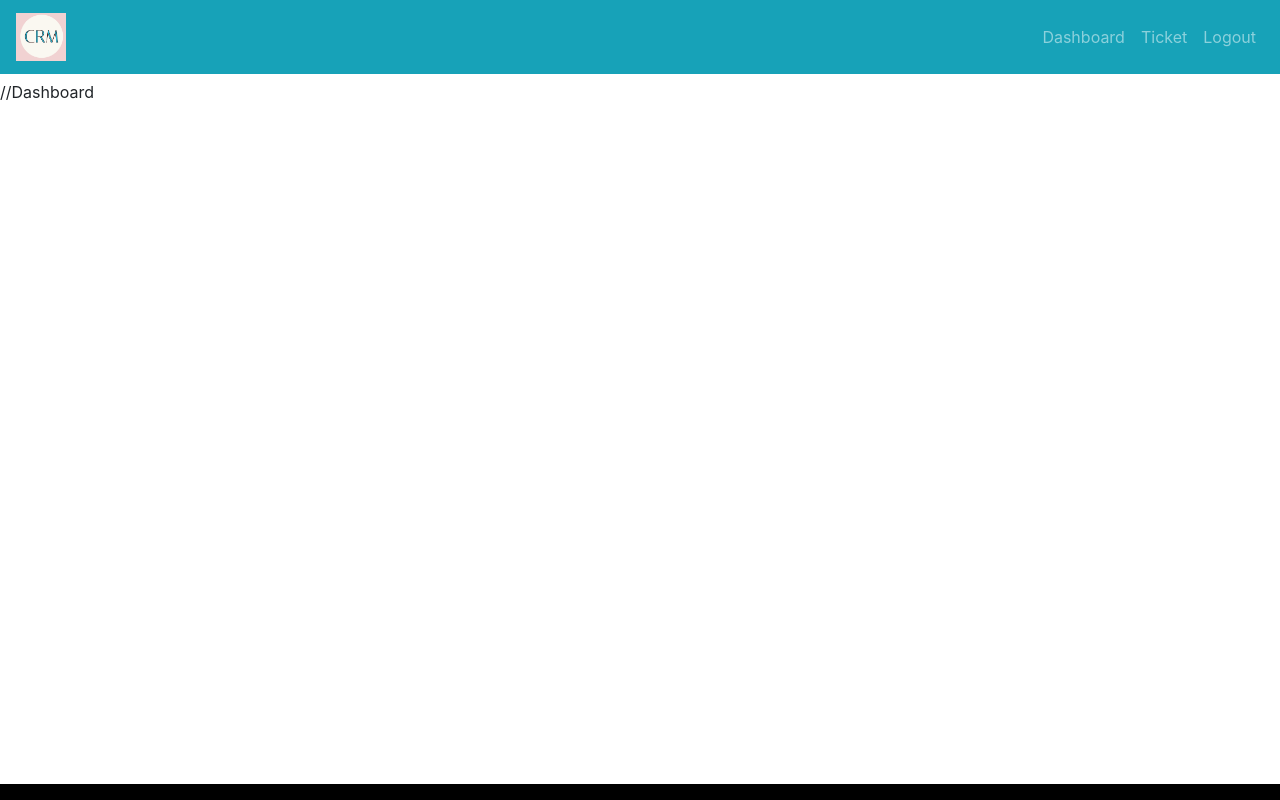
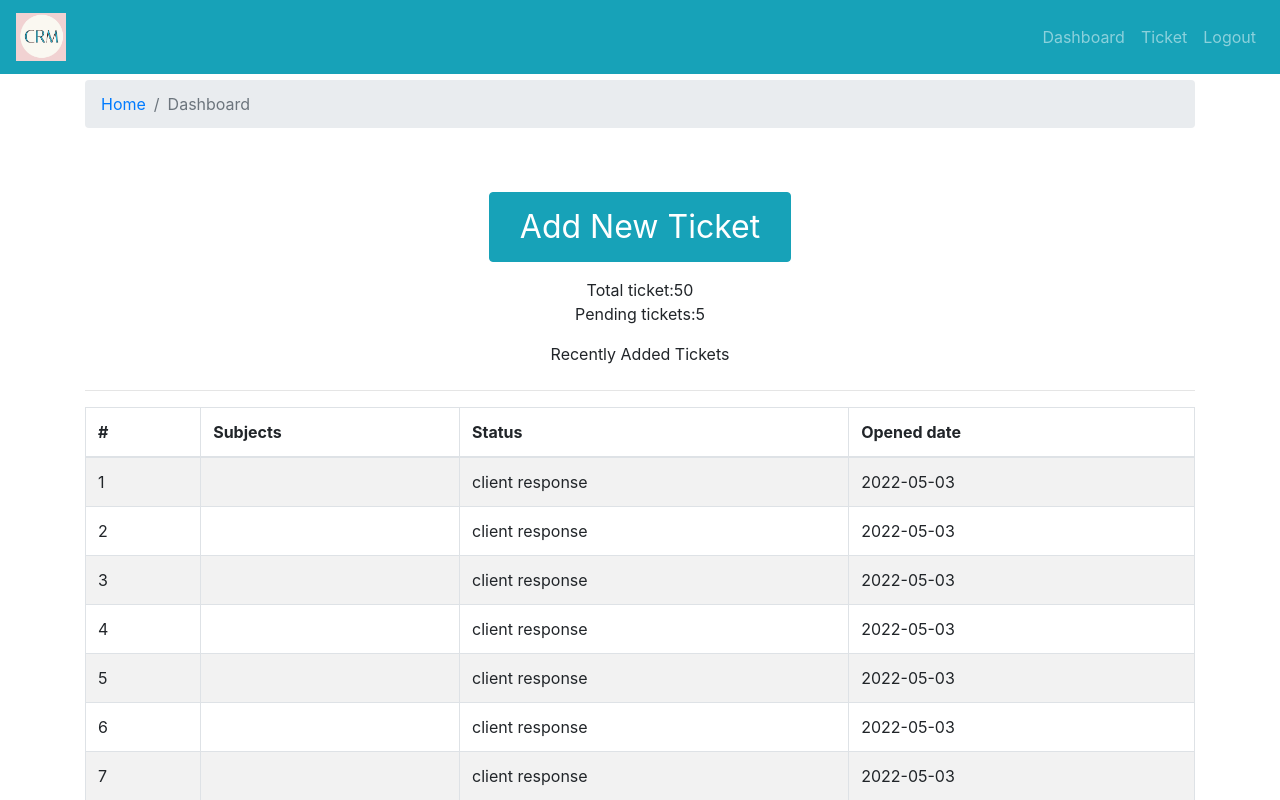
Before and after one commit to Nish263/crm-frontend, a React (Create React App) app: page / in a window 1280 px wide. Shown: the top 800 px of the page. Built offline with nearby package versions, Linux system fonts and the light colour scheme.

Commit message:
layout and breadcrumb added

```diff
--- a/src/App.js
+++ b/src/App.js
@@ -1,6 +1,7 @@
 import React from "react";
 import "./App.css";
 import { DefaultLayout } from "./components/layout/DefaultLayout";
+import { Dashboard } from "./pages/Entry/dashboard/Dashboard.page";
 
 import { Entry } from "./pages/Entry/Entry.page";
 
@@ -8,7 +9,9 @@ function App() {
   return (
     <div className="App">
       {/* <Entry /> */}
-      <DefaultLayout>//Dashboard</DefaultLayout>
+      <DefaultLayout>
+        <Dashboard />
+      </DefaultLayout>
     </div>
   );
 }
--- /dev/null
+++ b/src/assests/Data/dummy-tickets.json
@@ -0,0 +1,53 @@
+[
+  {
+    "id": 1,
+    "status": "client response",
+    "addedAt": "2022-05-03"
+  },
+  {
+    "id": 2,
+    "status": "client response",
+    "addedAt": "2022-05-03"
+  },
+  {
+    "id": 3,
+    "status": "client response",
+    "addedAt": "2022-05-03"
+  },
+  {
+    "id": 4,
+    "status": "client response",
+    "addedAt": "2022-05-03"
+  },
+  {
+    "id": 5,
+    "status": "client response",
+    "addedAt": "2022-05-03"
+  },
+  {
+    "id": 6,
+    "status": "client response",
+    "addedAt": "2022-05-03"
+  },
+
+  {
+    "id": 7,
+    "status": "client response",
+    "addedAt": "2022-05-03"
+  },
+  {
+    "id": 8,
+    "status": "client response",
+    "addedAt": "2022-05-03"
+  },
+  {
+    "id": 9,
+    "status": "client response",
+    "addedAt": "2022-05-03"
+  },
+  {
+    "id": 10,
+    "status": "client response",
+    "addedAt": "2022-05-03"
+  }
+]
--- /dev/null
+++ b/src/components/breadcrumb/PagesBreadcrumb.comp.js
@@ -0,0 +1,12 @@
+import React from "react";
+import { Breadcrumb } from "react-bootstrap";
+
+export const PagesBreadcrumb = ({ pages }) => {
+  return (
+    <Breadcrumb>
+      <Breadcrumb.Item href="/">Home</Breadcrumb.Item>
+
+      <Breadcrumb.Item active>{pages}</Breadcrumb.Item>
+    </Breadcrumb>
+  );
+};
--- a/src/components/layout/DefaultLayout.js
+++ b/src/components/layout/DefaultLayout.js
@@ -5,7 +5,7 @@ import { Footer } from "./partials/Footer.comp";
 export const DefaultLayout = ({ children }) => {
   return (
     <div className="default-layout">
-      <header className="header">
+      <header className="header mb-2">
         <Header />
       </header>
 
--- /dev/null
+++ b/src/components/ticket-table/TicketTable.com.js
@@ -0,0 +1,35 @@
+import React from "react";
+import { Table } from "react-bootstrap";
+
+export const TicketTable = ({ tickets }) => {
+  return (
+    <Table striped bordered hover>
+      <thead>
+        <tr>
+          <th>#</th>
+          <th>Subjects</th>
+          <th>Status</th>
+          <th>Opened date</th>
+        </tr>
+      </thead>
+      <tbody>
+        {tickets.length ? (
+          tickets.map((row) => (
+            <tr key={row.id}>
+              <td>{row.id}</td>
+              <td>{row.subject}</td>
+              <td>{row.status}</td>
+              <td>{row.addedAt}</td>
+            </tr>
+          ))
+        ) : (
+          <tr>
+            <td colSpan="4" className="text-centre">
+              No ticket to show
+            </td>
+          </tr>
+        )}
+      </tbody>
+    </Table>
+  );
+};
--- /dev/null
+++ b/src/pages/Entry/dashboard/Dashboard.page.js
@@ -0,0 +1,42 @@
+import React from "react";
+import { Button, Row, Col, Container } from "react-bootstrap";
+import { TicketTable } from "../../../components/ticket-table/TicketTable.com";
+import tickets from "../../../assests/Data/dummy-tickets.json";
+import { PagesBreadcrumb } from "../../../components/breadcrumb/PagesBreadcrumb.comp";
+export const Dashboard = () => {
+  return (
+    <Container>
+      <Row>
+        <Col>
+          <PagesBreadcrumb pages="Dashboard" />
+        </Col>
+      </Row>
+      <Row>
+        <Col className="text-center mt-5 mb-2">
+          <Button
+            variant="info"
+            style={{ fontSize: "2rem", padding: "10px 30px" }}
+          >
+            Add New Ticket{" "}
+          </Button>
+        </Col>
+      </Row>
+
+      <Row>
+        <Col className="text-center mt-2 mb-2">
+          <div>Total ticket:50</div>
+          <div> Pending tickets:5</div>
+        </Col>
+      </Row>
+      <Row>
+        <Col className="text-center mt-2 mb-2">Recently Added Tickets</Col>
+      </Row>
+      <hr />
+      <Row>
+        <Col className="recent-ticket">
+          <TicketTable tickets={tickets} />
+        </Col>
+      </Row>
+    </Container>
+  );
+};
```
